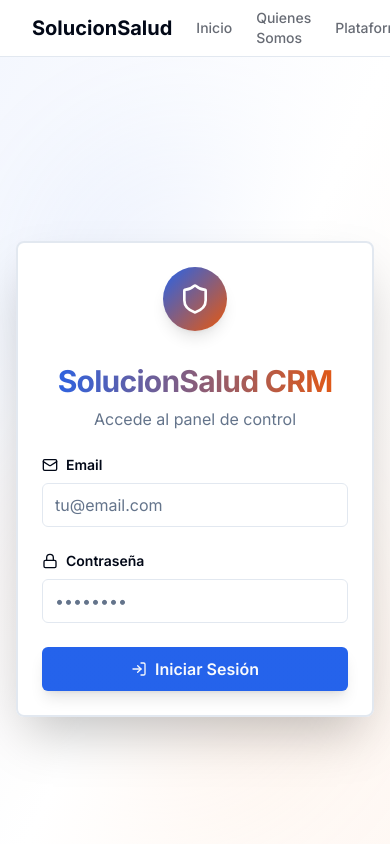
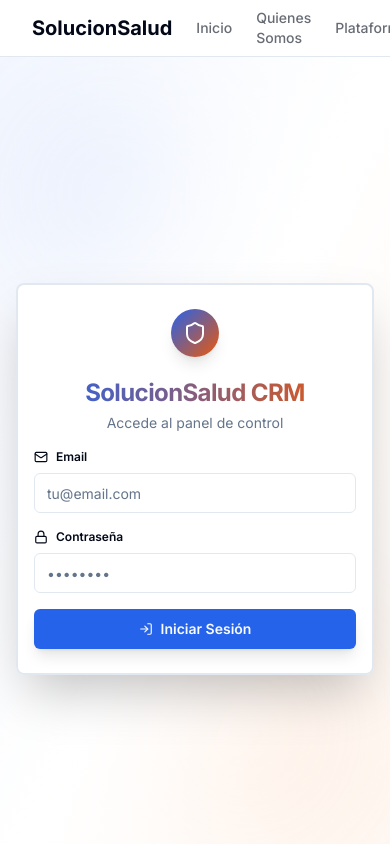
Before and after one commit to neoryxyjs/Salud_Project, a Next.js app in the folder apps/web/: page /auth/login in a window 390 px wide. Shown: the top 844 px of the page. Built offline with nearby package versions, Linux system fonts and the light colour scheme; no server answers.

Commit message:
Make login page responsive for mobile devices

```diff
--- a/apps/web/app/auth/login/page.tsx
+++ b/apps/web/app/auth/login/page.tsx
@@ -34,35 +34,35 @@ export default function LoginPage() {
   };
 
   return (
-    <div className="min-h-screen flex items-center justify-center bg-gradient-to-br from-primary/5 via-background to-orange-500/5 relative overflow-hidden">
+    <div className="min-h-screen flex items-center justify-center bg-gradient-to-br from-primary/5 via-background to-orange-500/5 relative overflow-hidden py-8 px-4 sm:px-6 lg:px-8">
       {/* Background decorative elements */}
       <div className="absolute inset-0 -z-10 opacity-10">
-        <div className="absolute top-20 left-10 w-72 h-72 bg-primary rounded-full blur-3xl"></div>
-        <div className="absolute bottom-20 right-10 w-96 h-96 bg-orange-500 rounded-full blur-3xl"></div>
+        <div className="absolute top-10 left-4 sm:top-20 sm:left-10 w-48 h-48 sm:w-72 sm:h-72 bg-primary rounded-full blur-3xl"></div>
+        <div className="absolute bottom-10 right-4 sm:bottom-20 sm:right-10 w-64 h-64 sm:w-96 sm:h-96 bg-orange-500 rounded-full blur-3xl"></div>
       </div>
 
-      <div className="w-full max-w-md px-4">
+      <div className="w-full max-w-md">
         <Card className="border-2 shadow-2xl bg-background/95 backdrop-blur-sm">
-          <CardHeader className="space-y-4 pb-6">
-            <div className="flex items-center justify-center mb-4">
-              <div className="h-16 w-16 rounded-full bg-gradient-to-br from-primary to-orange-600 flex items-center justify-center shadow-lg">
-                <Shield className="h-8 w-8 text-white" />
+          <CardHeader className="space-y-3 sm:space-y-4 pb-4 sm:pb-6 px-4 sm:px-6 pt-6 sm:pt-8">
+            <div className="flex items-center justify-center mb-2 sm:mb-4">
+              <div className="h-12 w-12 sm:h-16 sm:w-16 rounded-full bg-gradient-to-br from-primary to-orange-600 flex items-center justify-center shadow-lg">
+                <Shield className="h-6 w-6 sm:h-8 sm:w-8 text-white" />
               </div>
             </div>
-            <div className="text-center space-y-2">
-              <CardTitle className="text-3xl font-bold bg-gradient-to-r from-primary to-orange-600 bg-clip-text text-transparent">
+            <div className="text-center space-y-1 sm:space-y-2">
+              <CardTitle className="text-2xl sm:text-3xl font-bold bg-gradient-to-r from-primary to-orange-600 bg-clip-text text-transparent">
                 SolucionSalud CRM
               </CardTitle>
-              <CardDescription className="text-base">
+              <CardDescription className="text-sm sm:text-base">
                 Accede al panel de control
               </CardDescription>
             </div>
           </CardHeader>
-          <CardContent>
-            <form onSubmit={handleSubmit} className="space-y-6">
+          <CardContent className="px-4 sm:px-6 pb-6 sm:pb-8">
+            <form onSubmit={handleSubmit} className="space-y-4 sm:space-y-6">
               <div className="space-y-2">
-                <Label htmlFor="email" className="flex items-center gap-2 text-sm font-semibold">
-                  <Mail className="h-4 w-4" />
+                <Label htmlFor="email" className="flex items-center gap-2 text-xs sm:text-sm font-semibold">
+                  <Mail className="h-3.5 w-3.5 sm:h-4 sm:w-4" />
                   Email
                 </Label>
                 <Input
@@ -72,12 +72,12 @@ export default function LoginPage() {
                   value={email}
                   onChange={(e) => setEmail(e.target.value)}
                   required
-                  className="h-11 text-base"
+                  className="h-10 sm:h-11 text-sm sm:text-base"
                 />
               </div>
               <div className="space-y-2">
-                <Label htmlFor="password" className="flex items-center gap-2 text-sm font-semibold">
-                  <Lock className="h-4 w-4" />
+                <Label htmlFor="password" className="flex items-center gap-2 text-xs sm:text-sm font-semibold">
+                  <Lock className="h-3.5 w-3.5 sm:h-4 sm:w-4" />
                   Contraseña
                 </Label>
                 <Input
@@ -87,12 +87,12 @@ export default function LoginPage() {
                   value={password}
                   onChange={(e) => setPassword(e.target.value)}
                   required
-                  className="h-11 text-base"
+                  className="h-10 sm:h-11 text-sm sm:text-base"
                 />
               </div>
               <Button
                 type="submit"
-                className="w-full h-11 bg-gradient-to-r from-primary to-primary/90 hover:from-primary/90 hover:to-primary text-primary-foreground font-semibold shadow-lg hover:shadow-xl transition-all duration-300 text-base"
+                className="w-full h-10 sm:h-11 bg-gradient-to-r from-primary to-primary/90 hover:from-primary/90 hover:to-primary text-primary-foreground font-semibold shadow-lg hover:shadow-xl transition-all duration-300 text-sm sm:text-base"
                 disabled={loginMutation.isPending}
               >
                 {loginMutation.isPending ? (
@@ -101,7 +101,7 @@ export default function LoginPage() {
                   </>
                 ) : (
                   <>
-                    <LogIn className="mr-2 h-4 w-4" />
+                    <LogIn className="mr-2 h-3.5 w-3.5 sm:h-4 sm:w-4" />
                     Iniciar Sesión
                   </>
                 )}
```
